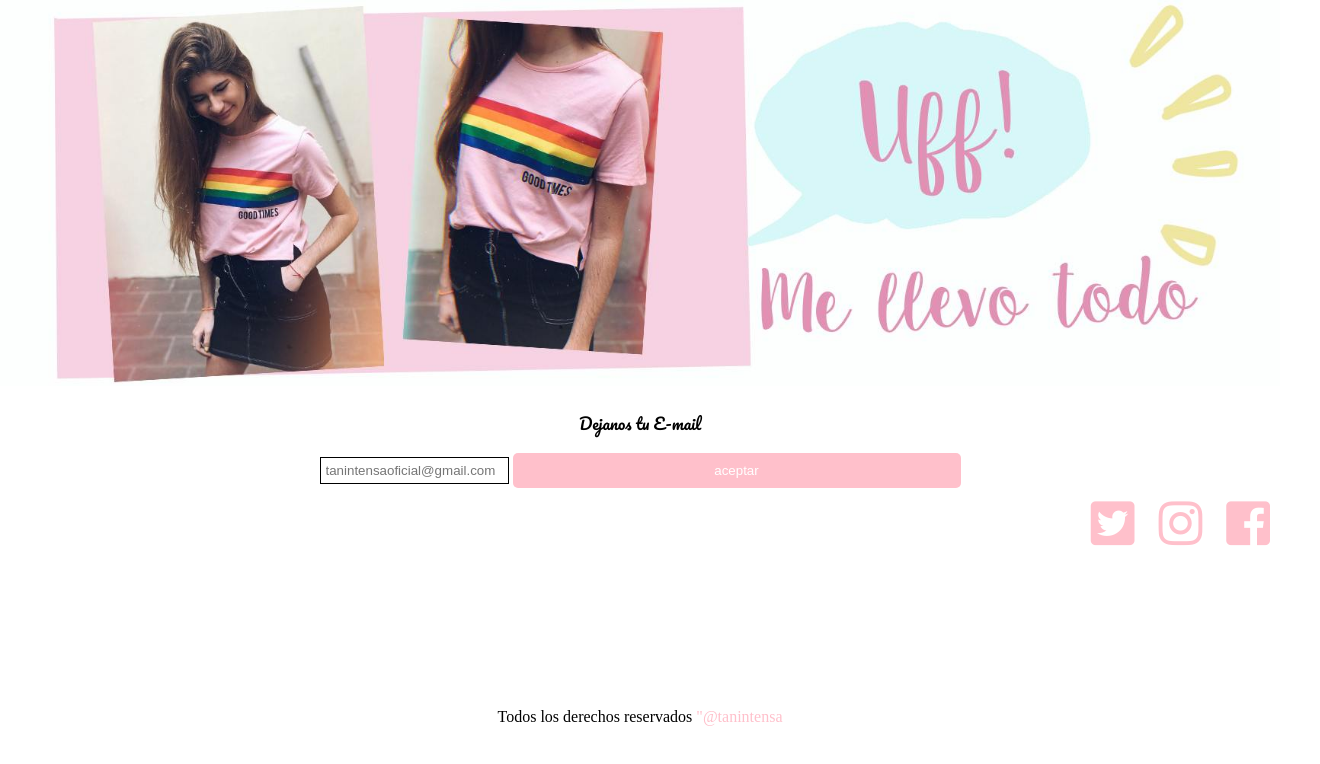
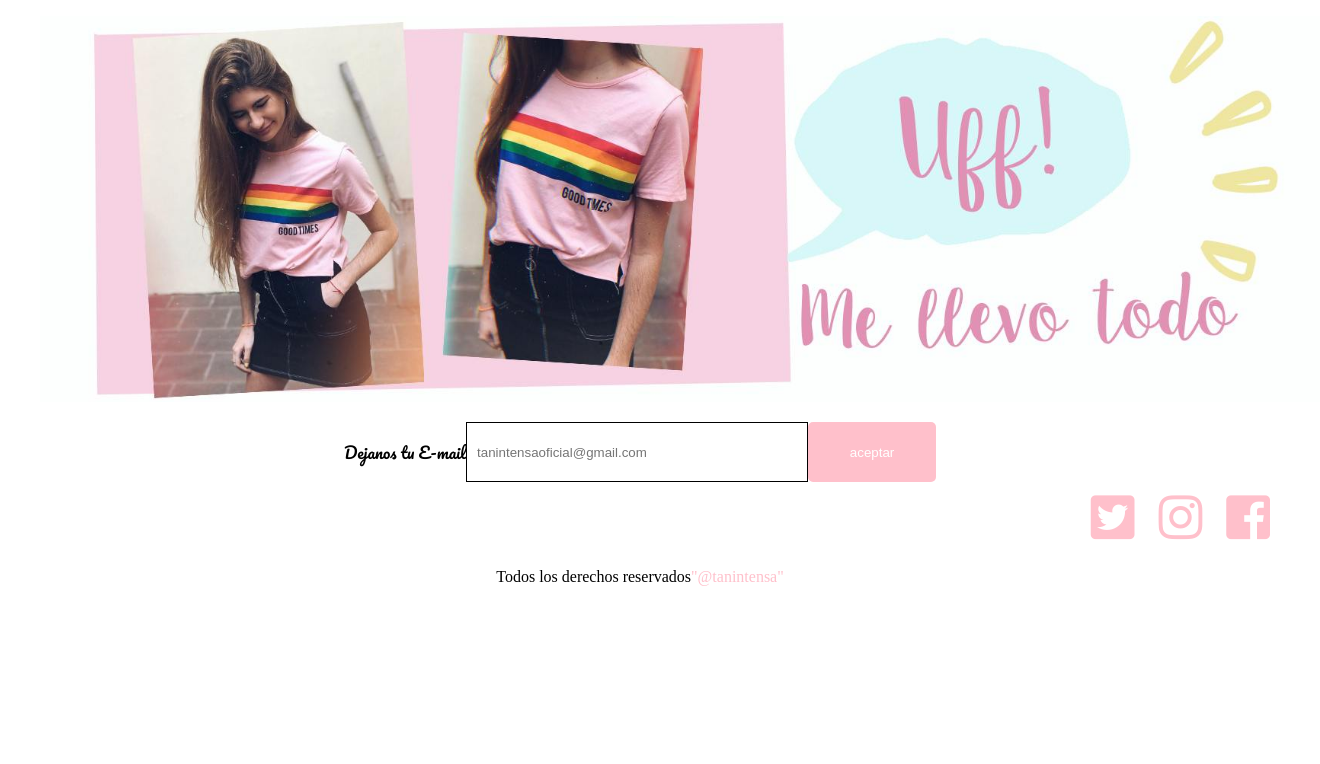
Before and after one commit to asmontilla/Responsive-landing, a plain HTML site: page index.html in a window 1280 px wide. Shown: the whole page, 1320 px wide, since content can reach past the window. Drawn offline with Linux system fonts and the light colour scheme.

Commit message:
correccion

```diff
--- a/css/style.css
+++ b/css/style.css
@@ -4,27 +4,30 @@ body{
 header{
     width: 100%;
     text-align: center;
-    font-family: 'Pacifico', cursive;
 }
-.banner{
+figure{
     width: 100%;
 }
-.banner img{
+figure img{
     height: 30%;
     width:100%;
 }
+form{
+    font-family:'Pacifico', cursive;
+}
 .formulario{
-    text-align: center;
+    text-align:center;
 }
 .buscador{
     border:solid 1px black;
-    padding: 5px;
+    padding: 10px;
+    width:25%;
 }
 .boton{
-    background-color: pink;
+    background-color:pink;
     border-radius: 5px;
     border: none;
-    width: 35%;
+    width: 10%;
     padding: 10px;
     color: white;
 }
@@ -37,11 +40,11 @@ header{
     font-size: 50px;
     margin: 10px;
 }
-.pie{
+footer{
     width: 100%;
     text-align: center;
 }
-.pie p span{
+footer p span{
     color: pink;
 
 }
@@ -49,7 +52,12 @@ header{
     .redes{
     text-align: right;
     }
-    .pie p{
-        margin-top: 150px;
+    form{
+        display: flex;
+        justify-content:center;
+
+    }
+    footer p{
+        position: unset;
     }
 }
--- a/index.html
+++ b/index.html
@@ -12,12 +12,12 @@
 </head>
 <body>
     <header>
-        <div class="banner">
-            <img src="img/Banner.jpg" alt="banner">
-            <p>Dejanos tu E-mail</p>
-        </div>
+          <figure>
+                <img src="img/Banner.jpg" alt="banner">
+          </figure>
     </header>
     <form action="#" method="GET" class="formulario">
+            <p>Dejanos tu E-mail</p>
         <input type="text" placeholder="tanintensaoficial@gmail.com" class="buscador">
         <input type="submit" value= "aceptar" class="boton">
     </form>
@@ -26,8 +26,10 @@
        <i class="fab fa-instagram"></i>
        <i class="fab fa-facebook-square"></i>
     </div>
-    <div class="pie">
-        <p>Todos los derechos reservados <span>"@tanintensa</span></p>
+    <footer>
+        <p>Todos los derechos reservados<span>"@tanintensa"</span></p>
+    </footer>
+
     </div>
 
 </body>
```
